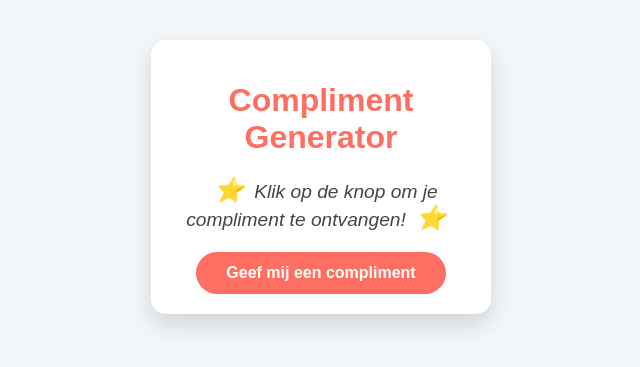
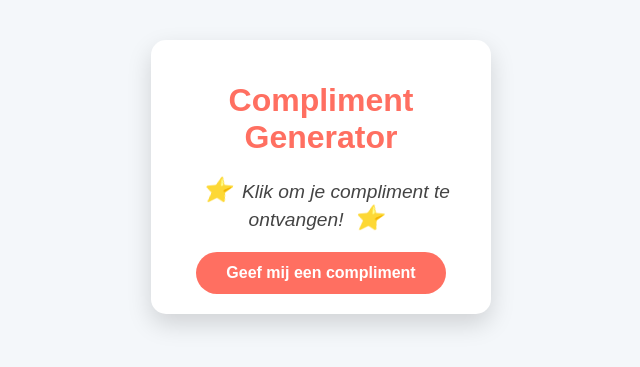
Before and after one commit to NoaSpectrum2008/complimenten_app, a plain HTML site: page index.html in a window 1280 px wide. Shown: the part 223-590 px from the top of the page, without its empty margins (319-959 px from the left). Drawn offline with Linux system fonts and the light colour scheme.

Commit message:
Updated index text

```diff
--- a/index.html
+++ b/index.html
@@ -9,7 +9,7 @@
 <body>
     <div class="container">
         <h1>Compliment Generator</h1>
-        <p id="compliment">Klik op de knop om je compliment te ontvangen!</p>
+        <p id="compliment">Klik om je compliment te ontvangen!</p>
         <button id="generateBtn">Geef mij een compliment</button>
     </div>
  <script type="module" src="script.js"></script>
```
